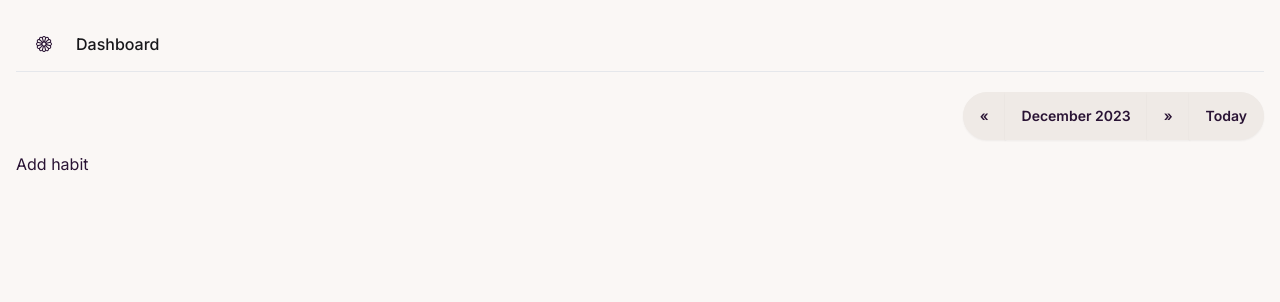
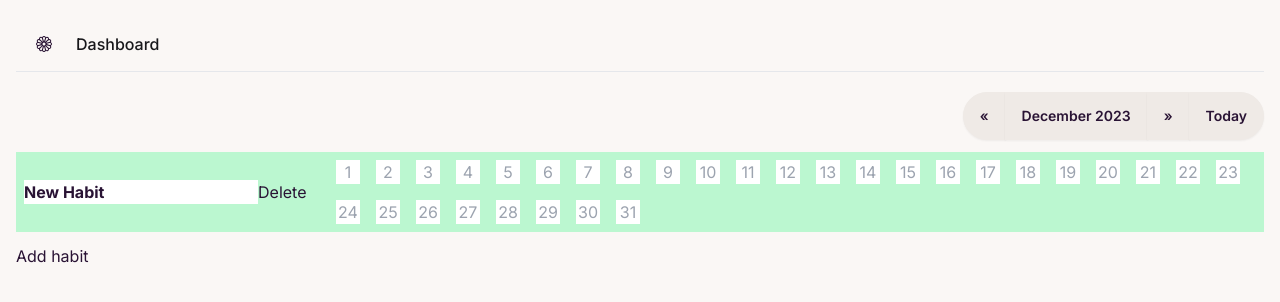
Before and after one commit to baradev/my-habit-tracker, a Next.js app: page / in a window 1280 px wide. Shown: the top 302 px of the page. Built offline with nearby package versions, Linux system fonts and the light colour scheme.

Commit message:
add saving habit name functionality

```diff
--- a/app/HabitLine.tsx
+++ b/app/HabitLine.tsx
@@ -11,6 +11,7 @@ interface HabitLineProps {
   addRecordForSelectedDay: (habitId: string, date: string) => void
   onDeleteHabit: () => void
 }
+// ... (previous code)
 
 const HabitLine: React.FC<HabitLineProps> = ({
   color,
@@ -22,16 +23,24 @@ const HabitLine: React.FC<HabitLineProps> = ({
 }) => {
   const daysInMonth = currentMonth.daysInMonth()
 
-  // Step 1: Add state for habit name
-  const [habitName, setHabitName] = useState<string>(() => {
-    // Retrieve the initial habit name from local storage or set it to the default
-    const storedHabitName = localStorage.getItem(`habitName-${habit.id}`)
-    return storedHabitName !== null ? storedHabitName : habit.name
-  })
+  // Step 1: Use a centralized habitNames state
+  const [habitNames, setHabitNames] = useState<{ [habitId: string]: string }>(
+    () => {
+      // Retrieve habit names from local storage or set them to the default
+      const storedHabitNames = localStorage.getItem('habitNames')
+      return storedHabitNames ? JSON.parse(storedHabitNames) : {}
+    }
+  )
 
-  // Step 2: Update habit name using the useState hook
+  // Step 2: Update habit name using the centralized habitNames state
+  const habitName = habitNames[habit.id] || habit.name
+
   const handleNameChange = (event: ChangeEvent<HTMLInputElement>) => {
-    setHabitName(event.target.value)
+    // Update the centralized habitNames state
+    setHabitNames((prevHabitNames) => ({
+      ...prevHabitNames,
+      [habit.id]: event.target.value,
+    }))
   }
 
   const handleDeleteClick = () => {
@@ -44,17 +53,11 @@ const HabitLine: React.FC<HabitLineProps> = ({
 
     addRecordForSelectedDay(habitId, date)
   }
-  // Step 3: Update local storage when habit name changes or component unmounts
+
+  // Step 3: Update local storage when habit names change
   useEffect(() => {
-    localStorage.setItem(`habitName-${habit.id}`, habitName)
-  }, [habit.id, habitName])
-
-  useEffect(() => {
-    // Cleanup function to remove the stored habit name when the component unmounts
-    return () => {
-      localStorage.removeItem(`habitName-${habit.id}`)
-    }
-  }, [habit.id])
+    localStorage.setItem('habitNames', JSON.stringify(habitNames))
+  }, [habitNames])
 
   return (
     <div
@@ -62,7 +65,7 @@ const HabitLine: React.FC<HabitLineProps> = ({
     >
       <div className="w-full md:w-1/2 lg:w-1/3 xl:w-1/4 mb-4 md:mb-0 flex items-center xl:justify-start">
         <h2 className="ml-2 font-bold">
-          {/* Step 2: Update habit name */}
+          {/* Step 4: Update habit name */}
           <input type="text" value={habitName} onChange={handleNameChange} />
         </h2>
         <button onClick={handleDeleteClick}>Delete</button>
--- a/app/page.tsx
+++ b/app/page.tsx
@@ -84,7 +84,6 @@ export default function Home() {
     { color: 'bg-rose-200', colorFilled: '#f43f5e' },
     { color: 'bg-amber-200', colorFilled: '#f59e0b' },
   ])
-
   const addNewHabit = () => {
     const colorIndex = habitList.length % defaultColors.length
     const { color, colorFilled } = defaultColors[colorIndex]
@@ -92,22 +91,43 @@ export default function Home() {
     const newHabit: IHabit = {
       color,
       colorFilled,
-      name: 'New Habit',
+      name: 'New Habit', // You may want to change this to the desired default name
       id: uuidv4(),
     }
 
-    // Use the current month as part of the localStorage keys
-    const habitLocalStorageKey = `habitData_${currentMonth.format('YYYY-MM')}`
-
     setHabitList((prevHabits) => {
       const updatedHabitList = [...prevHabits, newHabit]
+
+      // Use the current month as part of the localStorage keys
+      const habitLocalStorageKey = `habitData_${currentMonth.format('YYYY-MM')}`
+
       localStorage.setItem(
         habitLocalStorageKey,
         JSON.stringify(updatedHabitList)
       )
+
       return updatedHabitList
     })
   }
+
+  useEffect(() => {
+    // Use the current month as part of the localStorage keys
+    const habitLocalStorageKey = `habitData_${currentMonth.format('YYYY-MM')}`
+
+    const savedHabits = localStorage.getItem(habitLocalStorageKey)
+    const initialHabits = savedHabits
+      ? JSON.parse(savedHabits)
+      : [
+          {
+            color: 'bg-green-200',
+            colorFilled: '#84CC16',
+            name: 'New Habit',
+            id: uuidv4(),
+          },
+        ]
+
+    setHabitList(initialHabits)
+  }, [currentMonth])
 
   const deleteHabit = (habitId: string) => {
     const updatedHabitList = habitList.filter((habit) => habit.id !== habitId)
```
